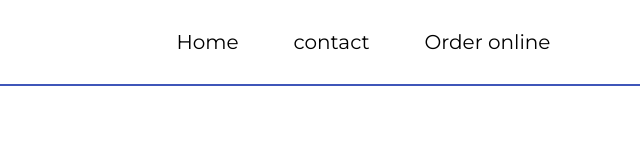
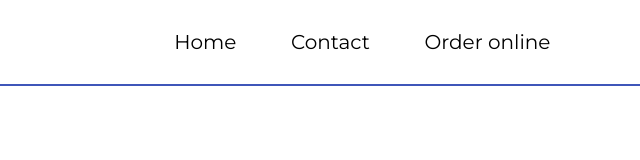
Before and after one commit to ubaidm2603/online-store, a plain HTML site: page index.html in a window 1280 px wide. Shown: the full height of the page, 640-1280 px from the left. Drawn offline with Linux system fonts and the light colour scheme.

Commit message:
error correction

```diff
--- a/index.html
+++ b/index.html
@@ -15,7 +15,7 @@
     <div class="nav">
         <div class="title">Alpha home</div>
         <div class="item">Home</div>
-        <div class="item">contact</div>
+        <div class="item">Contact</div>
         <div class="item">Order online</div>
 
 
```
